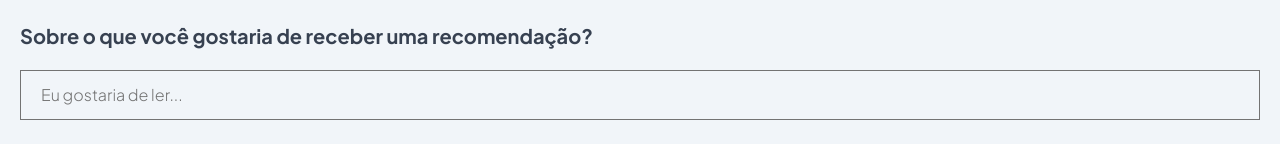
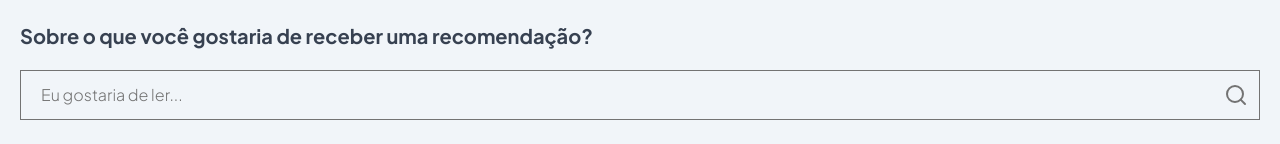
Before and after one commit to AleferReinert/findbook, a React (Vite) app: page / in a window 1280 px wide. Shown: the part 608-752 px from the top of the page. Built offline with nearby package versions, Linux system fonts and the light colour scheme.

Commit message:
Add button to search and fix this

```diff
--- a/src/components/Input/Input.tsx
+++ b/src/components/Input/Input.tsx
@@ -1,4 +1,5 @@
-import { ComponentProps, forwardRef, useCallback } from 'react'
+import { ComponentProps, forwardRef, useCallback, useState } from 'react'
+import searchIcon from '../../assets/svg/search.svg'
 import { BookProps } from '../../contexts/booksContext'
 import { searchBooks } from '../../services/books'
 
@@ -9,33 +10,44 @@ interface InputProps extends ComponentProps<'input'> {
 }
 
 export const Input = forwardRef<HTMLInputElement, InputProps>(
-	({ placeholder, setBooks, selectedCategories, ...rest }: InputProps, ref) => {
+	({ placeholder, setBooks, selectedCategories, ...props }: InputProps, ref) => {
+		const [search, setSearch] = useState('')
 		const handleSubmit = useCallback(
-			async (e: React.ChangeEvent<HTMLInputElement>) => {
+			async (e: React.FormEvent<HTMLFormElement>, search: string) => {
+				e.preventDefault()
+				console.log('deu submit! search: ', search)
 				// todo: quando apaga o input rapidamente, o length não fica em 0 para poder esconder os resultados
-				const userSearchValue = `
-					1. Solicitação do usuário: ${e.target.value}.
+				const searchBooksPrompt = `
+					1. Solicitação do usuário: ${search}.
 					2. Categorias que o usuário deseja:  ${selectedCategories || 'todas'}.
 				`
-				const response = await searchBooks(userSearchValue)
+				const response = await searchBooks(searchBooksPrompt)
 				setBooks(response) // ao digitar no celular, essa função apaga toda a tela
 			},
 			[selectedCategories, setBooks]
 		)
 
+		console.log('search: ', search)
+
 		return (
+			<form className='relative mb-5' onSubmit={e => handleSubmit(e, search)}>
 				<input
-				onChange={e => handleSubmit(e)}
+					onChange={e => setSearch(e.target.value)}
 					id='recommendation-field'
 					ref={ref}
 					type='text'
 					placeholder={placeholder}
+					value={search}
 					className='
-				text-neutral-500 bg-transparent placeholder-current text-base py-3 px-2 mb-5 w-full outline-none border border-neutral-500
-				sm:px-5
+					text-neutral-500 bg-transparent placeholder-current text-base py-3 pl-2 pr-12 w-full outline-none border border-neutral-500
+					sm:pl-5
 					'
-				{...rest}
+					{...props}
 				/>
+				<button type='submit' title='Pesquisar' className='absolute right-0 top-[1px] p-3 outline-none'>
+					<img src={searchIcon} width={24} height={24} />
+				</button>
+			</form>
 		)
 	}
 )
--- a/src/components/SectionBookList/SectionBookList.tsx
+++ b/src/components/SectionBookList/SectionBookList.tsx
@@ -19,6 +19,7 @@ interface SectionBookListProps {
 
 export function SectionBookList({ title, books }: SectionBookListProps) {
 	return (
+		books &&
 		books.length > 0 && (
 			<>
 				<Container>
--- a/tailwind.config.js
+++ b/tailwind.config.js
@@ -1,6 +1,6 @@
 /** @type {import('tailwindcss').Config} */
 export default {
-	content: ['index.html', './src/**/*.{js,ts,jsx,tsx}'],
+	content: ['index.html', './src/**/**/*.{js,ts,jsx,tsx}'],
 	theme: {
 		extend: {
 			backgroundImage: {
```
Also changed, not shown: src/assets/svg/search.svg (added), 1 other file (tests, documents, lock files or other folders). Lines whose indentation alone changed are shown as unchanged.
